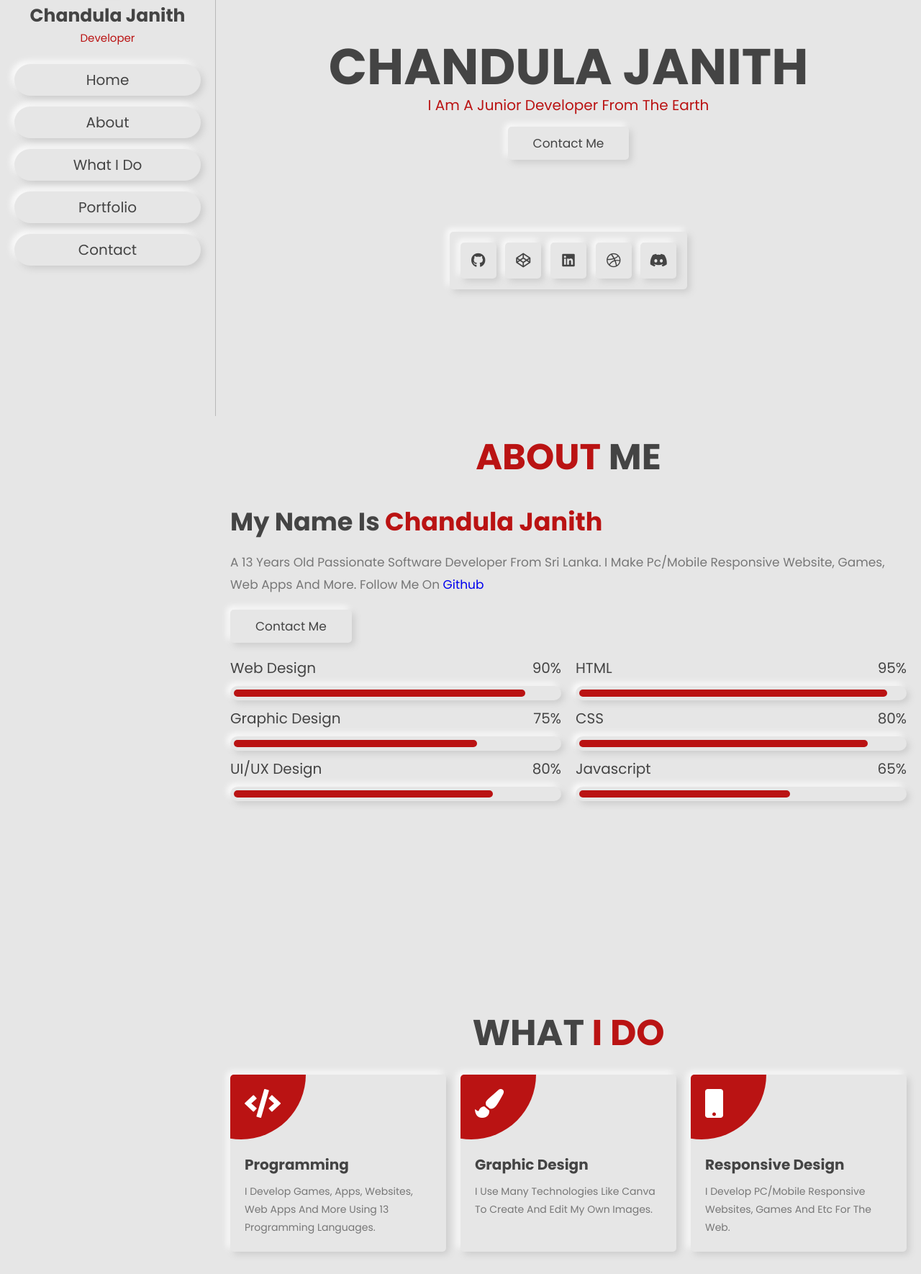
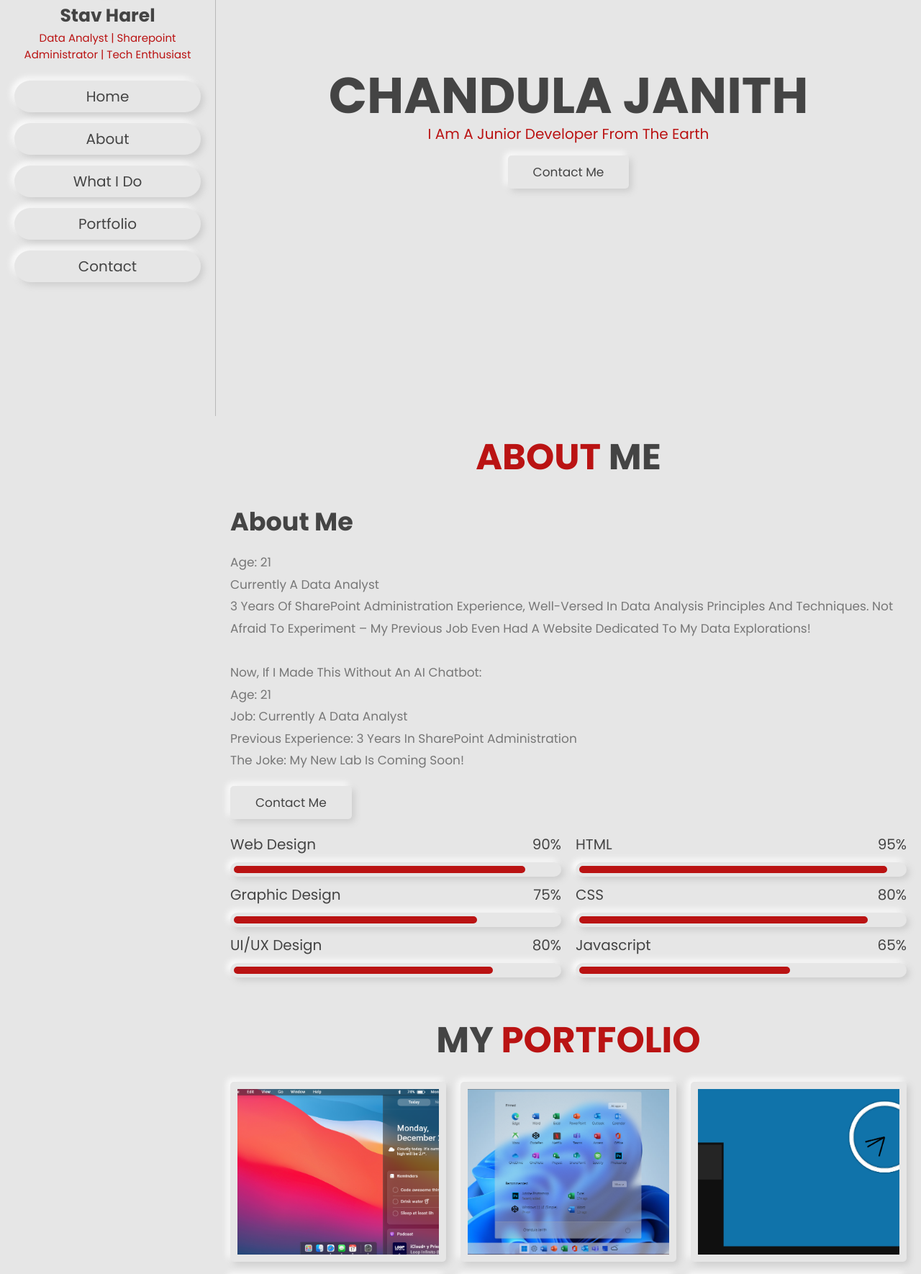
Before and after one commit to Stav-ElevenStar/Stav-ElevenStar, a plain HTML site: page index.html in a window 1280 px wide. Shown: the part 222-1992 px from the top of the page at 72% size. Drawn offline with Linux system fonts and the light colour scheme.

Commit message:
index v0.1

```diff
--- a/index.html
+++ b/index.html
@@ -5,8 +5,8 @@
     <meta http-equiv="X-UA-Compatible" content="IE=edge">
     <meta name="viewport" content="width=device-width, initial-scale=1.0">
     <title>Chandula Janith | A Junior developer and a great polyglot from the Globe</title>
-    <link rel = "icon" href="image/logo.png"
-    type = "png">
+    <link rel = "icon" href="image/TheMan.jpg"
+    type = "jpg">
 
     <!-- font awesome cdn link  -->
     <link rel="stylesheet" href="https://cdnjs.cloudflare.com/ajax/libs/font-awesome/5.15.4/css/all.min.css">
@@ -22,9 +22,9 @@
 <header class="header">
 
     <div class="user">
-        <img src="image/me.png" alt="Chandula's profile pic">
-        <h3>Chandula Janith</h3>
-        <p>Developer</p>
+        <img src="image/TheMan.jpg" alt="Profile Picture">
+        <h3>Stav Harel</h3>
+        <p>Data Analyst | Sharepoint Administrator | Tech Enthusiast</p>
     </div>
 
     <nav class="navbar">
@@ -55,14 +55,6 @@
         <a href="mailto:janithc967@gmail.com" class="btn">Contact Me</a>
     </div>
 
-    <div class="share">
-        <a href="https://github.com/RedEdge967" class="fab fa-github"></a>
-        <a href="https://codepen.io/RedEdge967" class="fab fa-codepen"></a>
-        <a href="https://www.linkedin.com/in/chandula-janith-is-here/" class="fab fa-linkedin"></a>
-        <a href="https://dribbble.com/RedEdge967" class="fab fa-dribbble"></a>
-        <a href="https://discordapp.com/users/931930701463437334" class="fab fa-discord"></a>
-    </div>
-
 </section>
 
 <!-- home section ends -->
@@ -76,9 +68,19 @@
     <div class="row">
 
         <div class="content">
-            <h3>my name is <span>Chandula Janith</span></h3>
-            <p>A 13 years old passionate software developer from Sri Lanka. I make pc/mobile responsive website, games, web apps and more. follow me on <a href="https://github.com/RedEdge967">Github</a></p>
-            <a href="mailto:janithc967@gmail.com" class="btn">contact me</a>
+            <h3>About Me</h3>
+            <p>
+                Age: 21<br>
+                Currently a Data Analyst<br>
+                3 years of SharePoint administration experience, well-versed in data analysis principles and techniques. Not afraid to experiment – my previous job even had a website dedicated to my data explorations! <br><br>
+
+                Now, if I made this without an AI chatbot:<br>
+                Age: 21<br>
+                Job: Currently a Data Analyst<br>
+                Previous Experience: 3 Years in SharePoint Administration<br>
+                The Joke: My New Lab is Coming Soon!
+              </p>
+            <a href="mailto:stavi.harel@gmail.com" class="btn">contact me</a>
         </div>
 
     </div>
@@ -108,38 +110,6 @@
 </section>
 
 <!-- about section ends -->
-
-<!-- services section starts  -->
-
-<section class="services" id="services">
-
-    <h1 class="heading"> What <span>I do</span> </h1>
-
-    <div class="box-container">
-
-        <div class="box">
-            <i class="fas fa-code"></i>
-            <h3>Programming</h3>
-            <p>I develop games, apps, websites, web apps and more using 13 programming languages.</p>
-        </div>
-
-        <div class="box">
-            <i class="fas fa-paint-brush"></i>
-            <h3>graphic design</h3>
-            <p>I use many technologies like canva to create and edit my own images.</p>
-        </div>
-
-        <div class="box">
-            <i class="fas fa-mobile"></i>
-            <h3>responsive design</h3>
-            <p>I develop PC/Mobile responsive websites, games and etc for the web.</p>
-        </div>
-
-    </div>
-
-</section>
-
-<!-- services section ends -->
 
 <!-- portfolio section starts  -->
 
@@ -197,38 +167,7 @@
 
 <!-- portfolio section ends -->
 
-<!-- contact section starts -->
-
-<section class="home" id="contact">
-
-    <h1 class="heading"> <span>Contact</span> me </h1>
-
-    <div align="center">
-      <a href="mailto:janithc967@gmail.com" class="btn">Email me</a><br>
-      <a href="https://github.com/RedEdge967" class="btn">Github</a>&nbsp;
-      <a href="https://codepen.io/RedEdge967" class="btn">CodePen</a>&nbsp;
-      <a href="https://dribbble.com/RedEdge967" class="btn">Drbbble</a><br>
-      <a href="https://www.linkedin.com/in/chandula-janith-is-here/" class="btn">LinkedIn</a>&nbsp;
-      <a href="https://discordapp.com/users/931930701463437334" class="btn">Discord</a><br>
-    </div>
-
-</section>
-
-<!-- contact section ends -->
-
 <div class="credits"> created by <span>Chandula Janith</span> | all rights reserved </div>
-
-
-
-
-
-
-
-
-
-
-
-
 
 <!-- custom js file link  -->
 <script src="js/script.js"></script>
```
Also changed, not shown: image/me.png (deleted).
